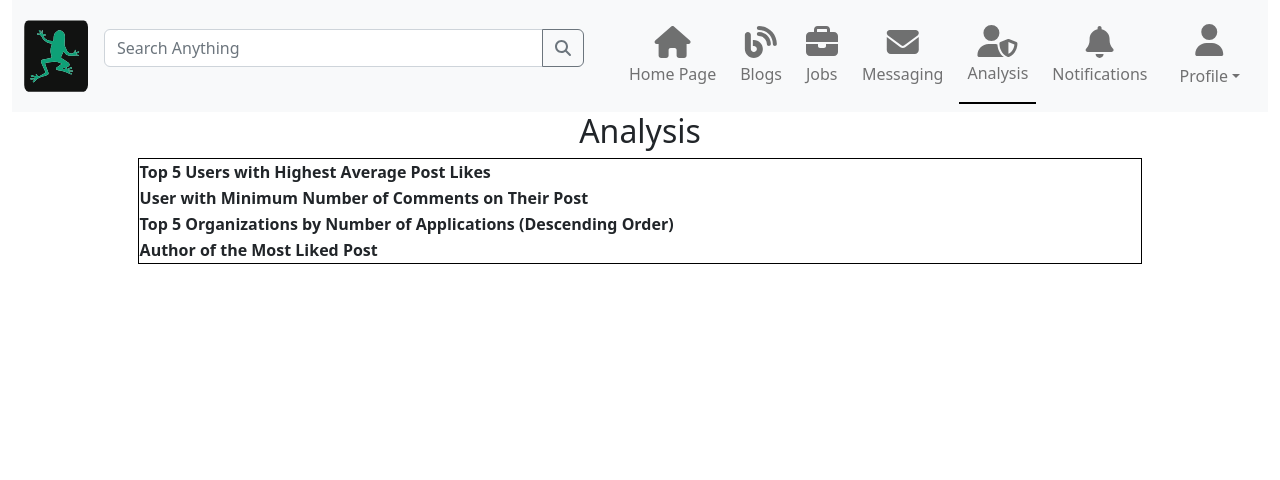
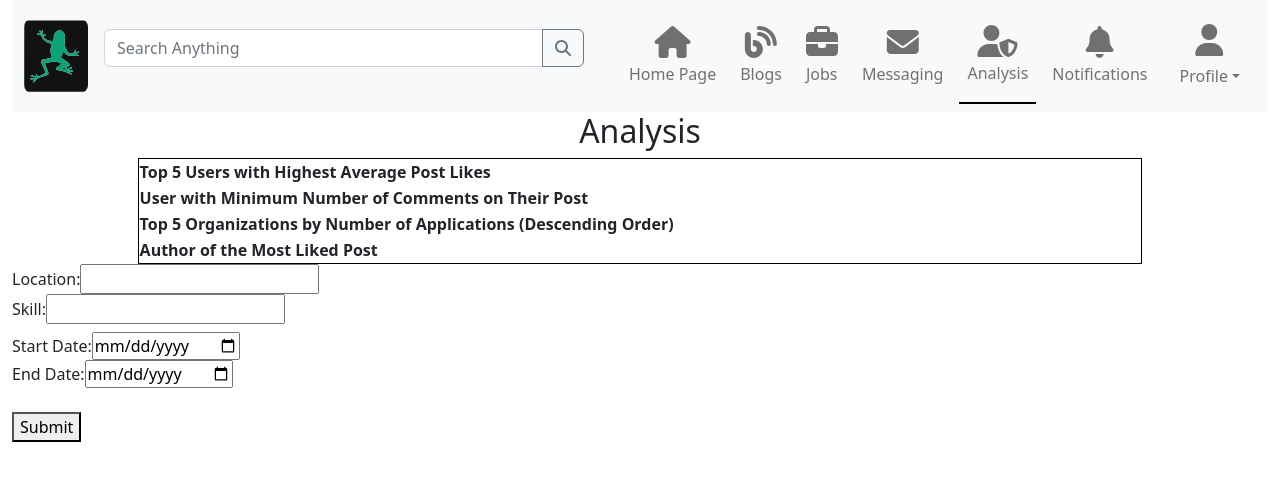
Before and after one commit to MrKty/kurbag, a React (Create React App) app in the folder client/: page /analysis in a window 1280 px wide. Shown: the top 480 px of the page. Built offline with nearby package versions, Linux system fonts and the light colour scheme.

Commit message:
Analysis.js -- 1

```diff
--- a/client/src/layouts/Analysis.js
+++ b/client/src/layouts/Analysis.js
@@ -1,9 +1,42 @@
-import React from 'react';
+import React, {useEffect, useState} from 'react';
 import sendRequest from '../utils/request';
 import AdminNavBar from '../components/AdminNavBar';
 import {Container, Row, Col, Button, Card, Badge, Image, Modal, Form} from 'react-bootstrap';
 
 const Analysis = () => {
+
+  const [location, setLocation] = useState('');
+  const [skill, setSkill] = useState('');
+  const [startDate, setStartDate] = useState('');
+  const [endDate, setEndDate] = useState('');
+
+  const handleClick = (e) => {
+    e.preventDefault();
+
+    const requestData = {
+      location: location,
+      skill: skill,
+      startDate: startDate,
+      endDate: endDate
+    };
+
+    // Assuming sendRequest is a function to make the API call
+    sendRequest('analysis-1', 'POST', { requestData }, (data) => {
+      // Handle the response data here
+    });
+  };
+
+  useEffect(() => {
+
+    const user_id = localStorage.getItem("userId")
+
+
+    //initial send request here
+
+
+  }, []);
+
+
   return (
     <Container fluid>
             <AdminNavBar activeLink="analysis"/>
@@ -28,6 +61,33 @@ const Analysis = () => {
         </tbody>
       </table>
     </div>
+      <div>
+        <Form>
+          <label>
+            Location:
+            <input type="text" value={location} onChange={(e) => setLocation(e.target.value)} />
+          </label>
+          <br />
+          <label>
+            Skill:
+            <input type="text" value={skill} onChange={(e) => setSkill(e.target.value)} />
+          </label>
+          <br />
+          <Row className="mt-2">
+            <label>
+              Start Date:
+              <input type="date" value={startDate} onChange={(e) => setStartDate(e.target.value)} />
+            </label>
+            <label>
+              End Date:
+              <input type="date" value={endDate} onChange={(e) => setEndDate(e.target.value)} />
+            </label>
+          </Row>
+
+          <br />
+          <button onClick={handleClick}>Submit</button>
+        </Form>
+      </div>
     </Container>
   );
 };
```
Also changed, not shown: 1 other file (tests, documents, lock files or other folders).
